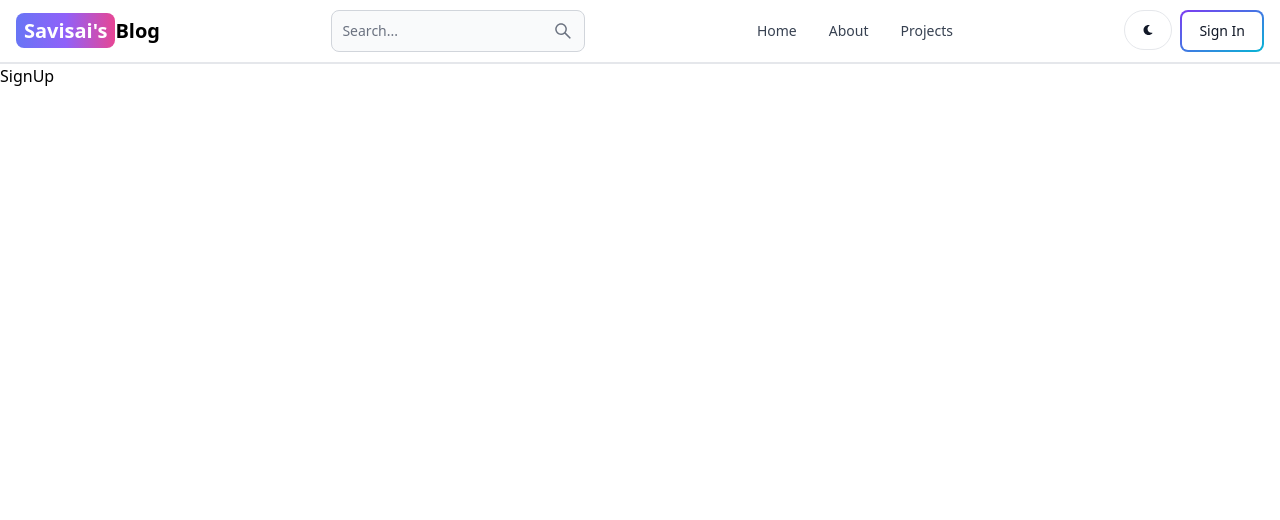
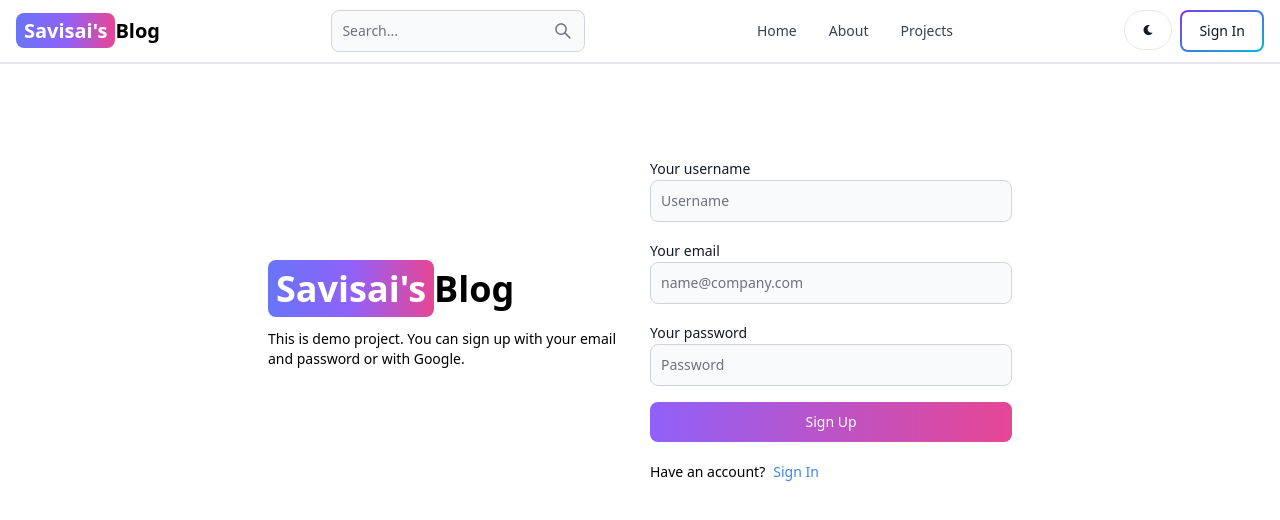
Before and after one commit to css1996/mern-blog, a React (Vite) app in the folder client/: page /sign-up in a window 1280 px wide. Shown: the top 520 px of the page. Built offline with nearby package versions, Linux system fonts and the light colour scheme.

Commit message:
create sign up page ui

```diff
--- a/client/src/pages/SignUp.jsx
+++ b/client/src/pages/SignUp.jsx
@@ -1,7 +1,55 @@
-import React from 'react'
+import { Button, Label, TextInput } from 'flowbite-react';
+import React from 'react';
+import { Link } from 'react-router-dom';
 
 export default function SignUp() {
   return (
-    <div>SignUp</div>
+    <div className='min-h-screen mt-20'>
+       <div className='flex p-3 max-w-3xl mx-auto flex-col
+         md:flex-row md:items-center gap-5'>
+         {/* left */}
+         <div className='flex-1'>
+         <Link
+             to="/"
+             className='font-bold dark:text-white text-4xl'>
+           <span className='px-2 py-1 bg-gradient-to-r from-indigo-500
+            via-purple-500 to-pink-500 rounded-lg text-white'>Savisai's</span>
+           Blog
+          </Link>
+          <p className='text-sm mt-5'>
+            This is demo project. You can sign up with your email and password or
+            with Google.
+          </p>
+         </div>
+
+         {/* right */}
+
+         <div className='flex-1'>
+            <form className='flex flex-col gap-4'>
+               <div>
+                  <Label value='Your username' />
+                  <TextInput type='text' placeholder='Username' id='username' />
+               </div>
+               <div>
+                  <Label value='Your email' />
+                  <TextInput type='text' placeholder='name@company.com' id='email' />
+               </div>
+               <div>
+                  <Label value='Your password' />
+                  <TextInput type='text' placeholder='Password' id='password' />
+               </div>
+               <Button gradientDuoTone='purpleToPink' type='submit'>
+                Sign Up
+               </Button>
+            </form>
+            <div className='flex gap-2 text-sm mt-5'>
+              <span>Have an account?</span>
+              <Link to='/sign-in' className='text-blue-500'>
+                Sign In
+               </Link>
+            </div>
+         </div>
+       </div>
+    </div>
   )
 }
```
